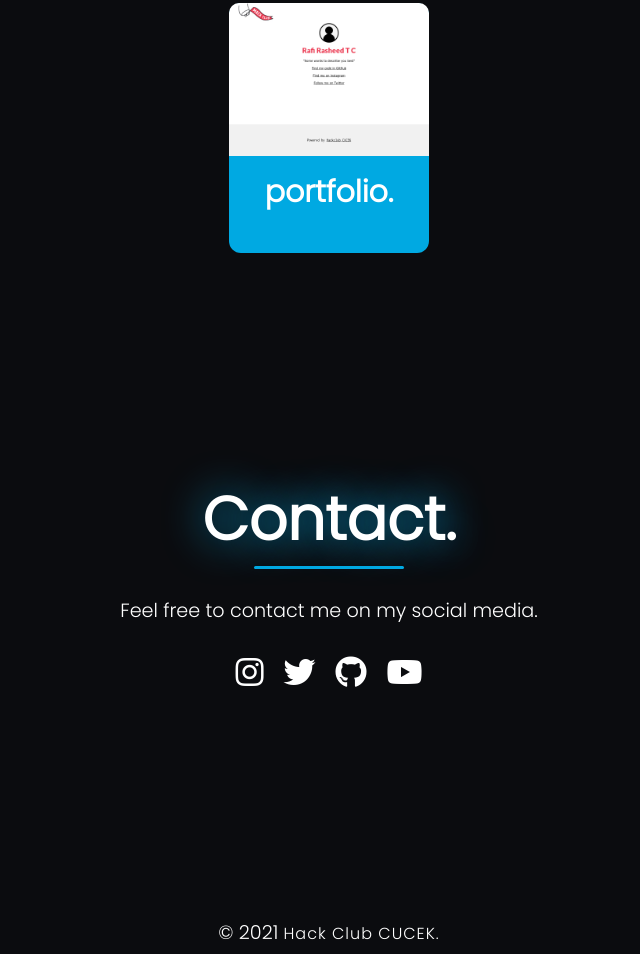
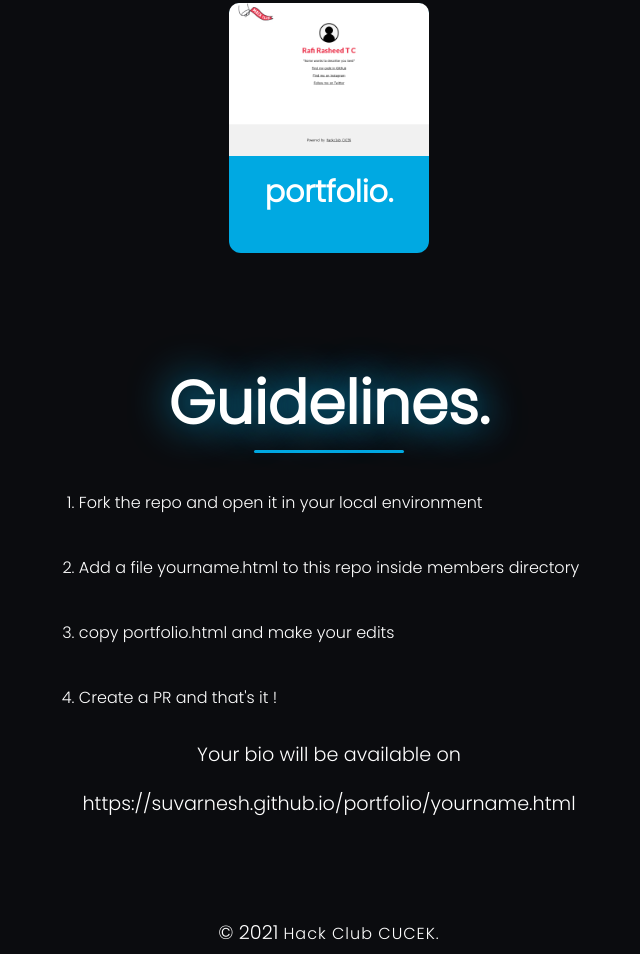
Before and after one commit to suvarnesh/suvarnesh.github.io, a plain HTML site: page portfolio.html in a window 1280 px wide. Shown: the part 1748-2702 px from the top of the page, without its empty margins (311-951 px from the left). Drawn offline with nearby package versions, Linux system fonts and the light colour scheme.

Commit message:
Update portfolio.html

```diff
--- a/portfolio.html
+++ b/portfolio.html
@@ -251,6 +251,7 @@ a.nav-link{
 	align-items: center;
 	justify-content: center;
 	color: var(--main-fonts-color);
+	font-family: var(--main-font-family);
 }
 
 #contact p{
@@ -567,14 +568,18 @@ hr {
 		<!--──────────────Contact────────────────-->
 	  <div id="contact">
 		  <!--────social media links─────-->
-		   <h3>Contact.<hr></h3>
-		   <p>Feel free to contact me on my social media.</p>
-		    <div class="social-media">
-			  <a href="https://www.instagram.com/programmermecucek/" target="_blank"><i class='fab fa-instagram'></i></a>
-			  <a href="https://twitter.com/hackclubcucek" target="_blank"><i class='fab fa-twitter'></i></a>
-			  <a href="https://github.com/hackclub-cucek" target="_blank"><i class='fab fa-github'></i></a>
-			  <a href="https://www.youtube.com/channel/UClkbYSxkA7kATU6JQx00d3g" target="_blank"><i class="fab fa-youtube"></i></a>
-		    </div>
+		   <h3>Guidelines.<hr></h3>
+		   <ol>
+ 		   <p><li>Fork the repo and open it in your local environment</li></p>
+    	   <p><li>Add a file yourname.html to this repo inside members directory</li></p>
+      	   <p><li>copy portfolio.html and make your edits</li></p>
+      	   <p><li>Create a PR and that's it !</li></p>
+
+			</ol>
+		<p>  Your bio will be available on </p>
+
+         <p> https://suvarnesh.github.io/portfolio/yourname.html </p>
+
 		  </div>
 
 	</main>
```
